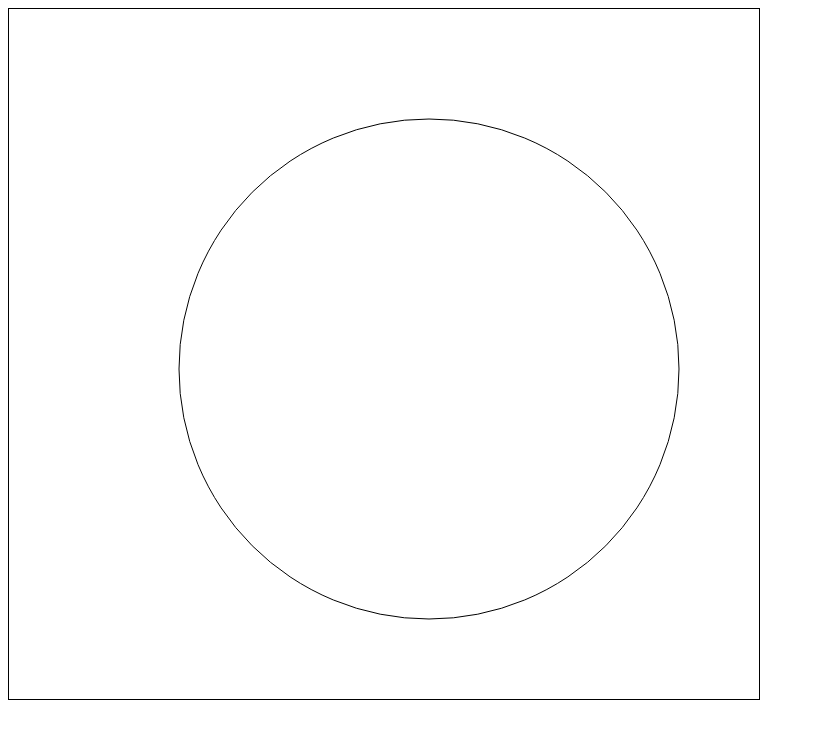
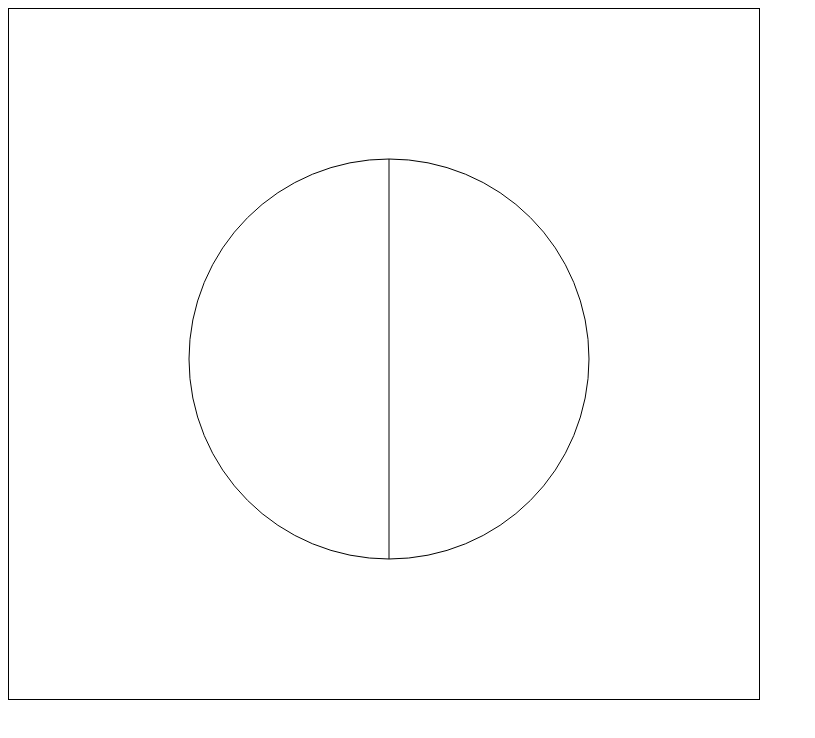
Before and after one commit to rahul-balla/ColorPallete, a website: page GameBoard.html in a window 1280 px wide. Shown: the whole page, without its empty margins (0-815 px from the left). Drawn offline with Linux system fonts and the light colour scheme.

Commit message:
Implemented 2 partitions for the circle

```diff
--- a/GameBoard.html
+++ b/GameBoard.html
@@ -6,7 +6,7 @@
     </style>
   </head>
 
-  <body onload="drawCircle()">
+  <body onload="twoPartitions()">
 
       <canvas id="myCanvas" width="750" height="690" style = "border:1px solid black";></canvas>
 
--- a/board.js
+++ b/board.js
@@ -2,11 +2,128 @@ function drawCircle() {
 var c=document.getElementById("myCanvas");
 var ctx = c.getContext("2d");
 ctx.beginPath()
-ctx.arc(420,360,250,0,2 * Math.PI); // (x, y, radius, start angle, end angle, false/true)
+ctx.moveTo(380, 350)
+ctx.lineTo(380, 400)
+// ctx.moveTo(400, 400)
+// ctx.lineTo(300, 400)
+// ctx.moveTo(400, 400)
+// ctx.lineTo(300, 400)
+// ctx.arc(420,360,250,0, degreesToRadians(45)); // (x, y, radius, start angle, end angle, false/true)
+// ctx.lineTo(400, 400);
 ctx.stroke();
 
+// var canvas = document.getElementById('myCanvas');
+// if (canvas.getContext) {
+//    var ctx = canvas.getContext('2d');
+
+//   ctx.beginPath();
+//   ctx.arc(75, 75, 50, 0, Math.PI * 2, true); // Outer circle
+//   ctx.moveTo(110, 75);
+//   ctx.arc(75, 75, 35, 0, Math.PI, false);  // Mouth (clockwise)
+//   ctx.moveTo(65, 65);
+//   ctx.arc(60, 65, 5, 0, Math.PI * 2, true);  // Left eye
+//   ctx.moveTo(95, 65);
+//   ctx.arc(90, 65, 5, 0, Math.PI * 2, true);  // Right eye
+//   ctx.stroke();
+// }
 }
 
-function stageOne() {
+function twoPartitions() {
+    var c=document.getElementById("myCanvas");
+    var ctx = c.getContext("2d");
+    ctx.beginPath()
+    ctx.moveTo(380, 350) // 200 radius
+    ctx.lineTo(380, 550)
+    ctx.moveTo(380, 350)
+    ctx.lineTo(380, 150)
+    ctx.stroke()
+    ctx.beginPath()
+    // ctx.beginPath()
+    ctx.arc(380,350,200,0, degreesToRadians(360));
+    ctx.stroke()
+}
 
+function draw() {
+    var canvas = document.getElementById('myCanvas');
+    if (canvas.getContext) {
+      var ctx = canvas.getContext('2d');
+
+      // Filled triangle
+    //   ctx.beginPath();
+    //   ctx.moveTo(25, 25);
+    //   ctx.lineTo(105, 25);
+    //   ctx.lineTo(25, 105);
+    //   ctx.fill();
+
+      // Stroked triangle
+      ctx.beginPath();
+      ctx.moveTo(125, 125);
+      ctx.lineTo(125, 45);
+    //   ctx.lineTo(45, 125);
+    //   ctx.closePath();
+      ctx.stroke();
+    }
 }
+
+// function drawSegment(canvas, context, i) {
+//     context.save();
+//     var centerX = Math.floor(canvas.width / 2);
+//     var centerY = Math.floor(canvas.height / 2);
+//     radius = Math.floor(canvas.width / 2);
+
+//     var startingAngle = degreesToRadians(sumTo(data, i));
+//     var arcSize = degreesToRadians(data[i]);
+//     var endingAngle = startingAngle + arcSize;
+
+//     context.beginPath();
+//     context.moveTo(centerX, centerY);
+//     context.arc(centerX, centerY, radius,
+//                 startingAngle, endingAngle, false);
+//     context.closePath();
+
+//     context.fillStyle = colors[i];
+//     context.fill();
+
+//     context.restore();
+
+//     drawSegmentLabel(canvas, context, i);
+// }
+
+
+function degreesToRadians(degrees) {
+    return (degrees * Math.PI)/180;
+}
+
+// function sumTo(a, i) {
+//     var sum = 0;
+//     for (var j = 0; j < i; j++) {
+//       sum += a[j];
+//     }
+//     return sum;
+// }
+
+// function drawSegmentLabel(canvas, context, i) {
+//     context.save();
+//     var x = Math.floor(canvas.width / 2);
+//     var y = Math.floor(canvas.height / 2);
+//     var angle = degreesToRadians(sumTo(data, i));
+
+//     context.translate(x, y);
+//     context.rotate(angle);
+//     var dx = Math.floor(canvas.width * 0.5) - 10;
+//     var dy = Math.floor(canvas.height * 0.05);
+
+//     context.textAlign = "right";
+//     var fontSize = Math.floor(canvas.height / 25);
+//     context.font = fontSize + "pt Helvetica";
+
+//     context.fillText(labels[i], dx, dy);
+
+//     context.restore();
+//  }
+
+//  canvas = document.getElementById("myCanvas");
+// var context = canvas.getContext("2d");
+// for (var i = 0; i < data.length; i++) {
+//     drawSegment(canvas, context, i);
+// }
```
